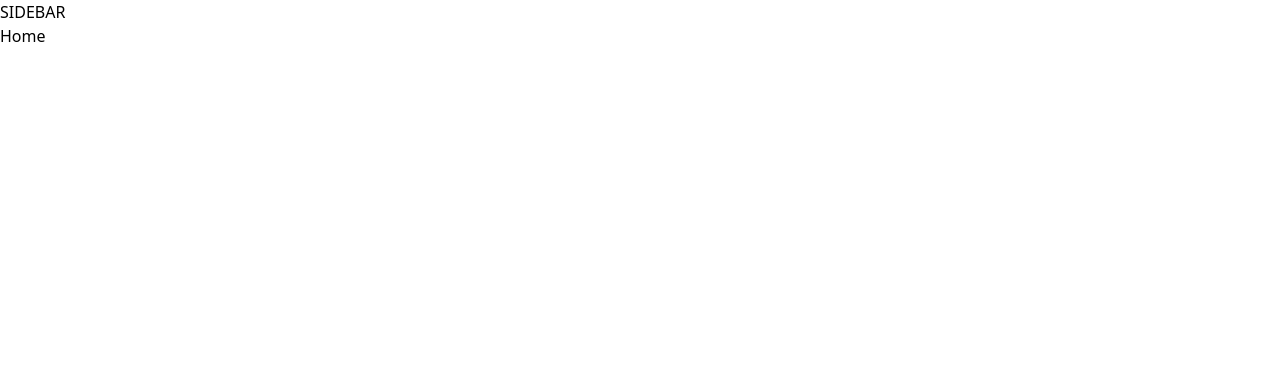
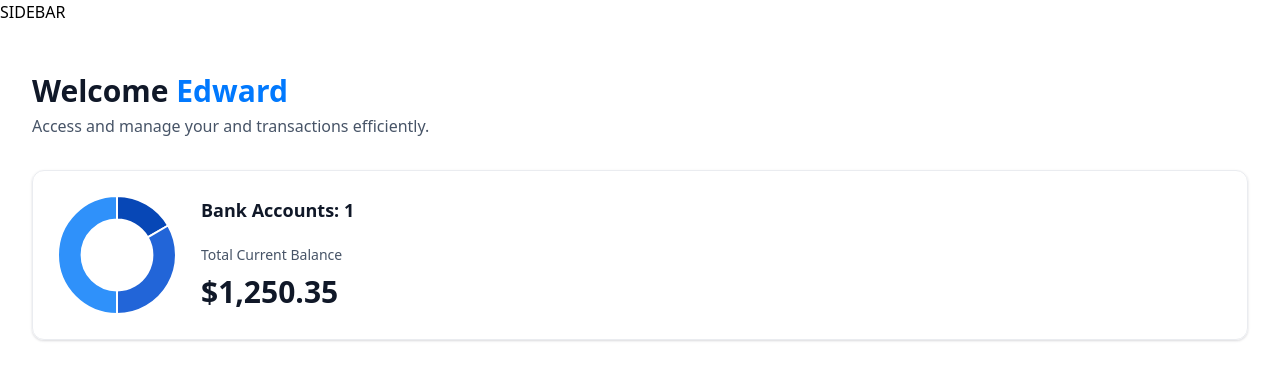
Before and after one commit to edzhabs/banking, a Next.js app: page / in a window 1280 px wide. Shown: the top 380 px of the page. Built offline with nearby package versions, Linux system fonts and the light colour scheme.

Commit message:
Add Doughnut chart and Greeting headers

```diff
--- a/app/(root)/page.tsx
+++ b/app/(root)/page.tsx
@@ -1,8 +1,18 @@
+import HeaderBox from '@/components/HeaderBox'
+import TotalBalanceBox from '@/components/TotalBalanceBox'
 import React from 'react'
 
 const Home = () => {
+  const loggedIn = {firstName: 'Edward'}
   return (
-    <div>Home</div>
+    <section className='home'>
+      <div className='home-content'>
+        <header className='home-header'>
+          <HeaderBox type='greeting' title='Welcome' user={loggedIn.firstName || 'Guest'} subtext='Access and manage your and transactions efficiently.' />
+          <TotalBalanceBox accounts={[]} totalBanks={1} totalCurrentBalance={1250.35} />
+        </header>
+      </div>
+    </section>
   )
 }
 
--- /dev/null
+++ b/components/AnimatedCounter.tsx
@@ -0,0 +1,20 @@
+'use client';
+
+import CountUp from 'react-countup'
+
+const AnimatedCounter = ({amount}:{amount: number}) => {
+  return (
+    <div className='w-full'>
+        <CountUp
+            end={amount}
+            duration={2.75}
+            separator=","
+            decimals={2}
+            decimal="."
+            prefix="$"
+        />
+    </div>
+  )
+}
+
+export default AnimatedCounter
--- /dev/null
+++ b/components/DoughnutChart.tsx
@@ -0,0 +1,32 @@
+'use client'
+
+import { Chart as ChartJS, ArcElement, Tooltip, Legend } from "chart.js";
+import { Doughnut } from "react-chartjs-2";
+
+ChartJS.register(ArcElement, Tooltip, Legend);
+
+const DoughnutChart = ({accounts=[]}:DoughnutChartProps) => {
+    const data = {
+        datasets: [
+            {
+                label: 'Banks',
+                data: [1250, 2500, 3750],
+                backgroundColor: ['#0747b6', '#2265d8', '#2f91fa']
+            }
+        ],
+        label: ['Bank 1', 'Bank 2', 'Bank 3']
+
+    }
+  return (
+    <Doughnut data={data} options={{
+        cutout: '60%',
+        plugins: {
+            legend: {
+                display: false
+            }
+        }
+    }} />
+  )
+}
+
+export default DoughnutChart
--- /dev/null
+++ b/components/HeaderBox.tsx
@@ -0,0 +1,15 @@
+import React from 'react'
+
+const HeaderBox = ({type="title", title, user, subtext}:HeaderBoxProps) => {
+  return (
+    <div className='header-box'>
+        <h1 className='header-box-title'>
+        {title}
+        {type === 'greeting' && <span className='text-bankGradient'>&nbsp;{user}</span>}
+        </h1>
+        <p className='header-box-subtext'>{subtext}</p>
+    </div>
+  )
+}
+
+export default HeaderBox
--- /dev/null
+++ b/components/TotalBalanceBox.tsx
@@ -0,0 +1,27 @@
+import AnimatedCounter from "./AnimatedCounter"
+import DoughnutChart from "./DoughnutChart"
+
+const TotalBalanceBox = ({accounts=[], totalBanks, totalCurrentBalance}:TotlaBalanceBoxProps) => {
+  return (
+    <section className='total-balance'>
+        <div className='total-balance-chart'>
+            <DoughnutChart accounts={accounts} />
+        </div>
+        <div className='flex flex-col gap-6'>
+            <h2 className='header-2'>
+               Bank Accounts: {totalBanks}
+            </h2>
+            <div className='flex flex-col gap-2'>
+                <p className='total-balance-label'>
+                    Total Current Balance
+                </p>
+                <div className="total-balance-amount flex-center gap-2">
+                    <AnimatedCounter amount={totalCurrentBalance} />
+                </div>
+            </div>
+        </div>
+    </section>
+  )
+}
+
+export default TotalBalanceBox
--- /dev/null
+++ b/components/ui/button.tsx
@@ -0,0 +1,56 @@
+import * as React from "react"
+import { Slot } from "@radix-ui/react-slot"
+import { cva, type VariantProps } from "class-variance-authority"
+
+import { cn } from "@/lib/utils"
+
+const buttonVariants = cva(
+  "inline-flex items-center justify-center whitespace-nowrap rounded-md text-sm font-medium ring-offset-background transition-colors focus-visible:outline-none focus-visible:ring-2 focus-visible:ring-ring focus-visible:ring-offset-2 disabled:pointer-events-none disabled:opacity-50",
+  {
+    variants: {
+      variant: {
+        default: "bg-primary text-primary-foreground hover:bg-primary/90",
+        destructive:
+          "bg-destructive text-destructive-foreground hover:bg-destructive/90",
+        outline:
+          "border border-input bg-background hover:bg-accent hover:text-accent-foreground",
+        secondary:
+          "bg-secondary text-secondary-foreground hover:bg-secondary/80",
+        ghost: "hover:bg-accent hover:text-accent-foreground",
+        link: "text-primary underline-offset-4 hover:underline",
+      },
+      size: {
+        default: "h-10 px-4 py-2",
+        sm: "h-9 rounded-md px-3",
+        lg: "h-11 rounded-md px-8",
+        icon: "h-10 w-10",
+      },
+    },
+    defaultVariants: {
+      variant: "default",
+      size: "default",
+    },
+  }
+)
+
+export interface ButtonProps
+  extends React.ButtonHTMLAttributes<HTMLButtonElement>,
+    VariantProps<typeof buttonVariants> {
+  asChild?: boolean
+}
+
+const Button = React.forwardRef<HTMLButtonElement, ButtonProps>(
+  ({ className, variant, size, asChild = false, ...props }, ref) => {
+    const Comp = asChild ? Slot : "button"
+    return (
+      <Comp
+        className={cn(buttonVariants({ variant, size, className }))}
+        ref={ref}
+        {...props}
+      />
+    )
+  }
+)
+Button.displayName = "Button"
+
+export { Button, buttonVariants }
--- a/package.json
+++ b/package.json
@@ -9,11 +9,16 @@
     "lint": "next lint"
   },
   "dependencies": {
+    "@radix-ui/react-slot": "^1.0.2",
+    "chart.js": "^4.4.3",
     "class-variance-authority": "^0.7.0",
     "clsx": "^2.1.1",
     "lucide-react": "^0.395.0",
     "next": "14.2.4",
+    "query-string": "^9.0.0",
     "react": "^18",
+    "react-chartjs-2": "^5.2.0",
+    "react-countup": "^6.5.3",
     "react-dom": "^18",
     "tailwind-merge": "^2.3.0",
     "tailwindcss-animate": "^1.0.7"
```
Also changed, not shown: 1 other file (tests, documents, lock files or other folders).
